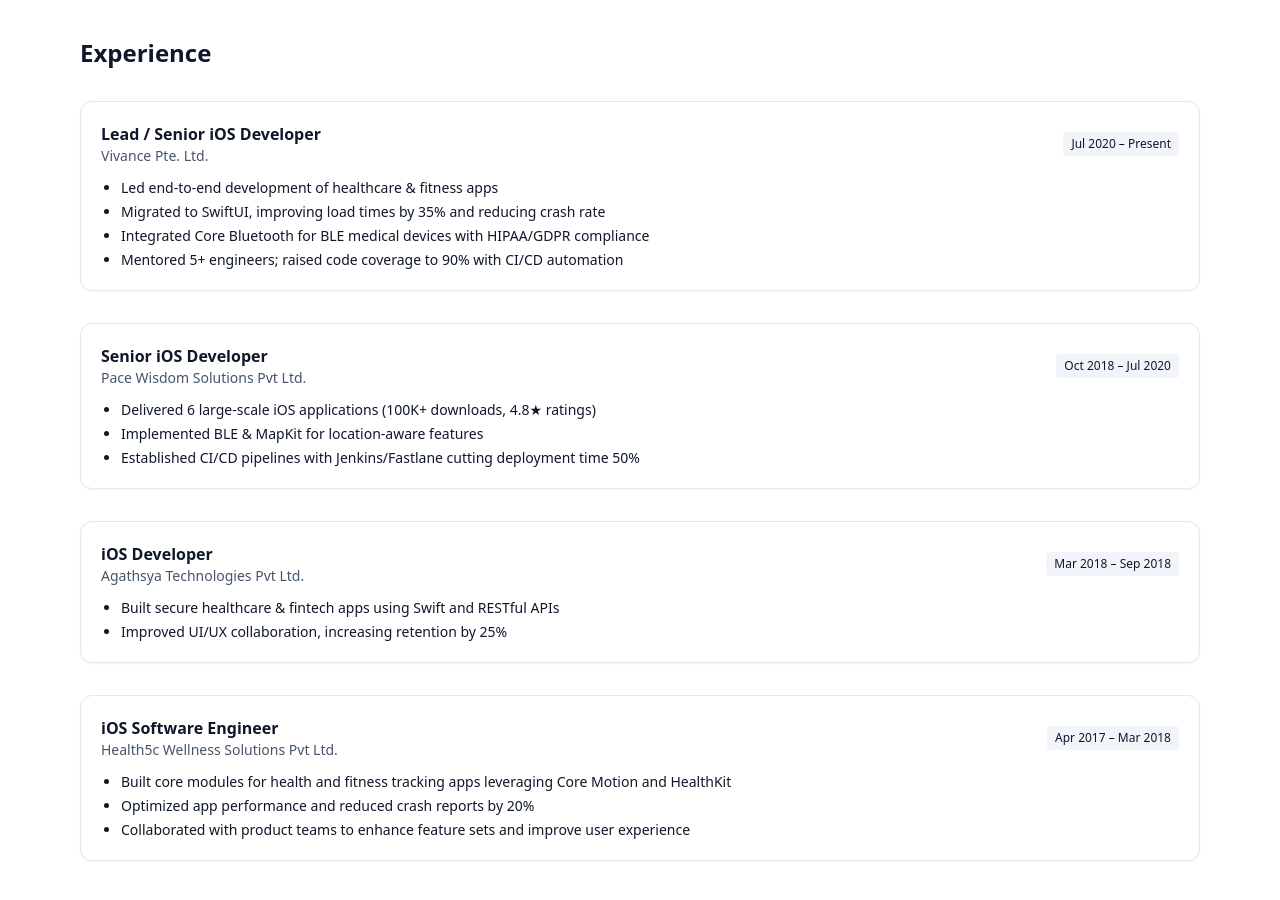
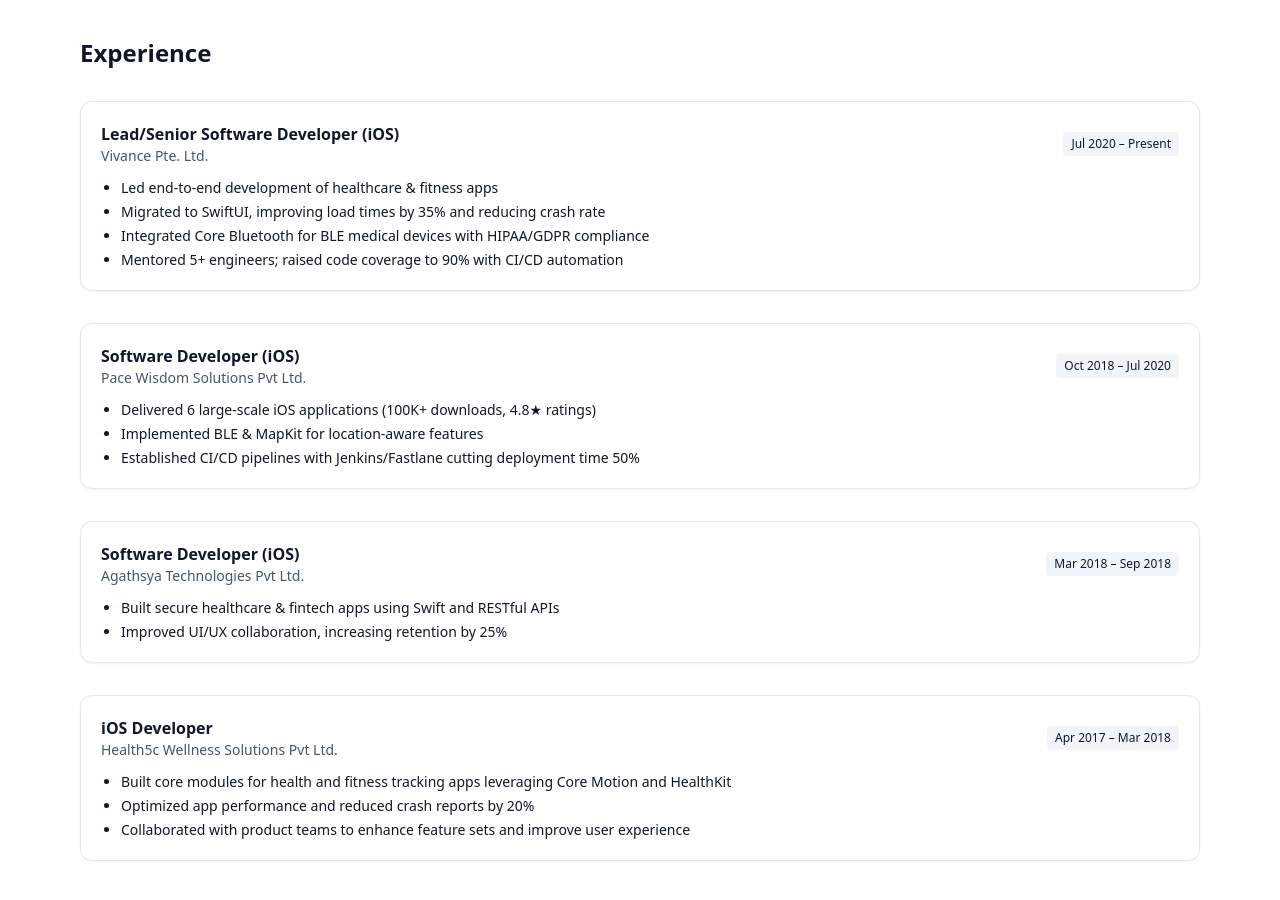
Before and after one commit to prashanththota09/portfolio-website, a React (Vite) app: page / in a window 1280 px wide. Shown: the part 1040-1940 px from the top of the page. Built offline with nearby package versions, Linux system fonts and the light colour scheme.

Commit message:
Update job titles to match official role names

```diff
--- a/src/ui/sections/Experience.tsx
+++ b/src/ui/sections/Experience.tsx
@@ -1,7 +1,7 @@
 export function Experience() {
   const roles = [
     {
-      title: 'Lead / Senior iOS Developer',
+      title: 'Lead/Senior Software Developer (iOS)',
       company: 'Vivance Pte. Ltd.',
       period: 'Jul 2020 – Present',
       bullets: [
@@ -12,7 +12,7 @@
       ],
     },
     {
-      title: 'Senior iOS Developer',
+      title: 'Software Developer (iOS)',
       company: 'Pace Wisdom Solutions Pvt Ltd.',
       period: 'Oct 2018 – Jul 2020',
       bullets: [
@@ -22,7 +22,7 @@
       ],
     },
     {
-      title: 'iOS Developer',
+      title: 'Software Developer (iOS)',
       company: 'Agathsya Technologies Pvt Ltd.',
       period: 'Mar 2018 – Sep 2018',
       bullets: [
@@ -31,7 +31,7 @@
       ],
     },
     {
-      title: 'iOS Software Engineer',
+      title: 'iOS Developer',
       company: 'Health5c Wellness Solutions Pvt Ltd.',
       period: 'Apr 2017 – Mar 2018',
       bullets: [
```
